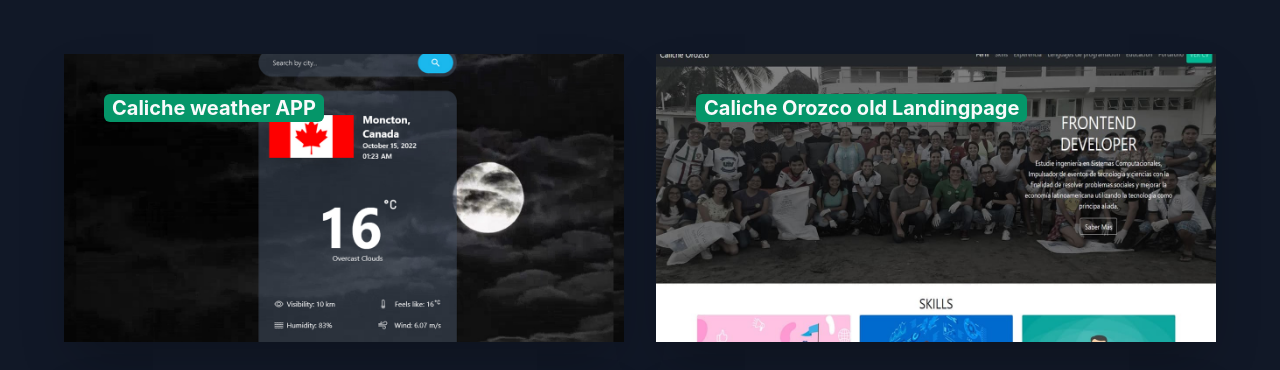
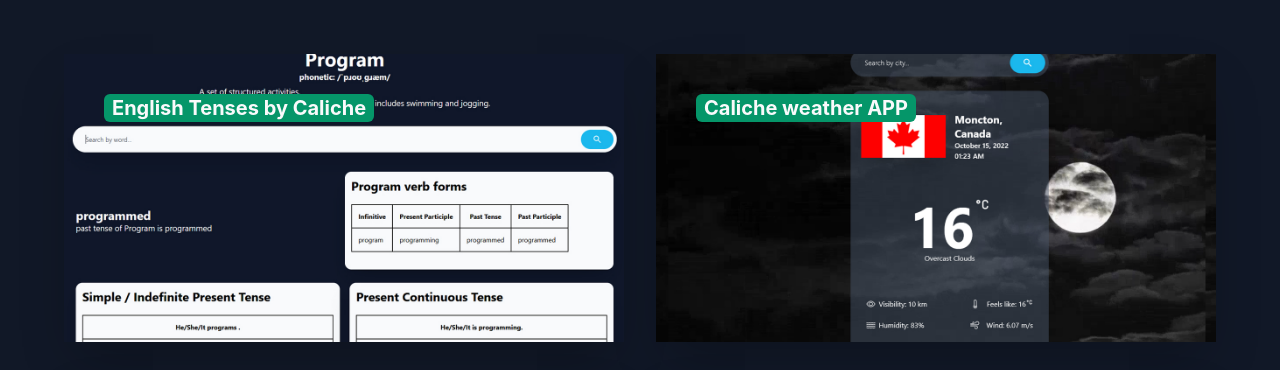
Before and after one commit to CalicheOrozco/caliche-next, a Next.js app: page /projects in a window 1280 px wide. Shown: the part 430-800 px from the top of the page. Built offline with nearby package versions, Linux system fonts and the light colour scheme.

Commit message:
update: added English Tenses project

```diff
--- a/constants/data.js
+++ b/constants/data.js
@@ -5,6 +5,11 @@ const myData = {
   avatarUrl: "/avatar.jpg",
   email: "info@calicheorozco.com",
   projects: [
+    {
+      title: "English Tenses by Caliche",
+      link: "https://english-tenses-caliche.vercel.app/",
+      imgUrl: "/portafolio11.jpg",
+    },
     {
       title: "Caliche weather APP",
       link: "https://caliche-weather-app.vercel.app/",
```
